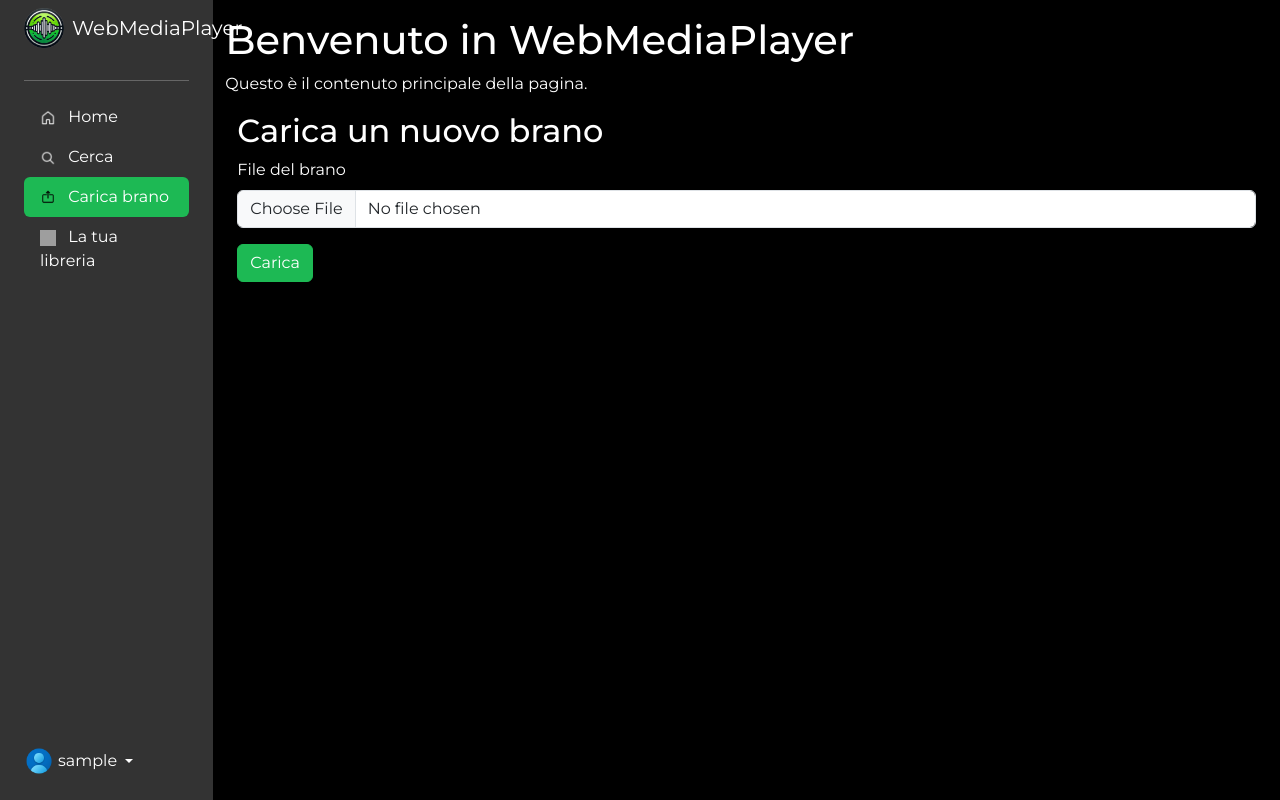
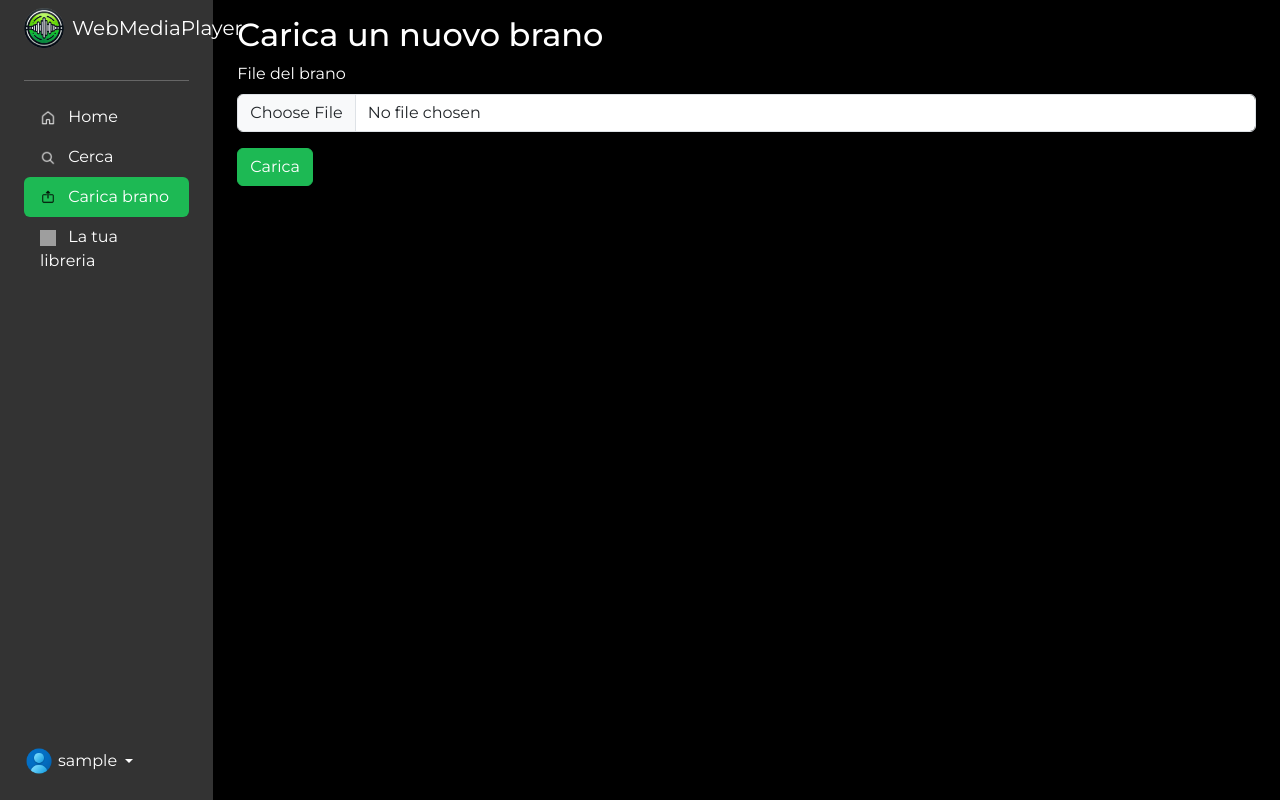
Before and after one commit to thomasrota/WebMediaPlayer, a PHP site: page /php/uploadTrack.php in a window 1280 px wide. Run offline with PHP 8.4, Linux system fonts and the light colour scheme; the visitor is signed in with stand-in values (Sample User, id 1); grey boxes are pictures that could not be loaded.

Commit message:
Redirect to application page after successful track upload and remove welcome message from the main content.

```diff
--- a/php/uploadTrack.php
+++ b/php/uploadTrack.php
@@ -101,7 +101,8 @@ if ($_SERVER["REQUEST_METHOD"] == "POST") {
                 $stmt->bindParam(':trackId', $trackId, PDO::PARAM_INT);
                 $stmt->execute();
 
-                $uploadSuccess = "Brano caricato con successo!";
+                header("Location: application.php");
+                exit();
             } catch (PDOException $e) {
                 $uploadError = "Errore di sistema: " . $e->getMessage();
             }
@@ -203,8 +204,6 @@ $pfp = $user['immagine'];
                         </div>
                     </div>
                     <div class="col py-3">
-                        <h1>Benvenuto in WebMediaPlayer</h1>
-                        <p>Questo è il contenuto principale della pagina.</p>
                         <div class="container">
                             <h2>Carica un nuovo brano</h2>
                             <?php if (isset($uploadError) && $uploadError): ?>
```
Also changed, not shown: 1 other file.
